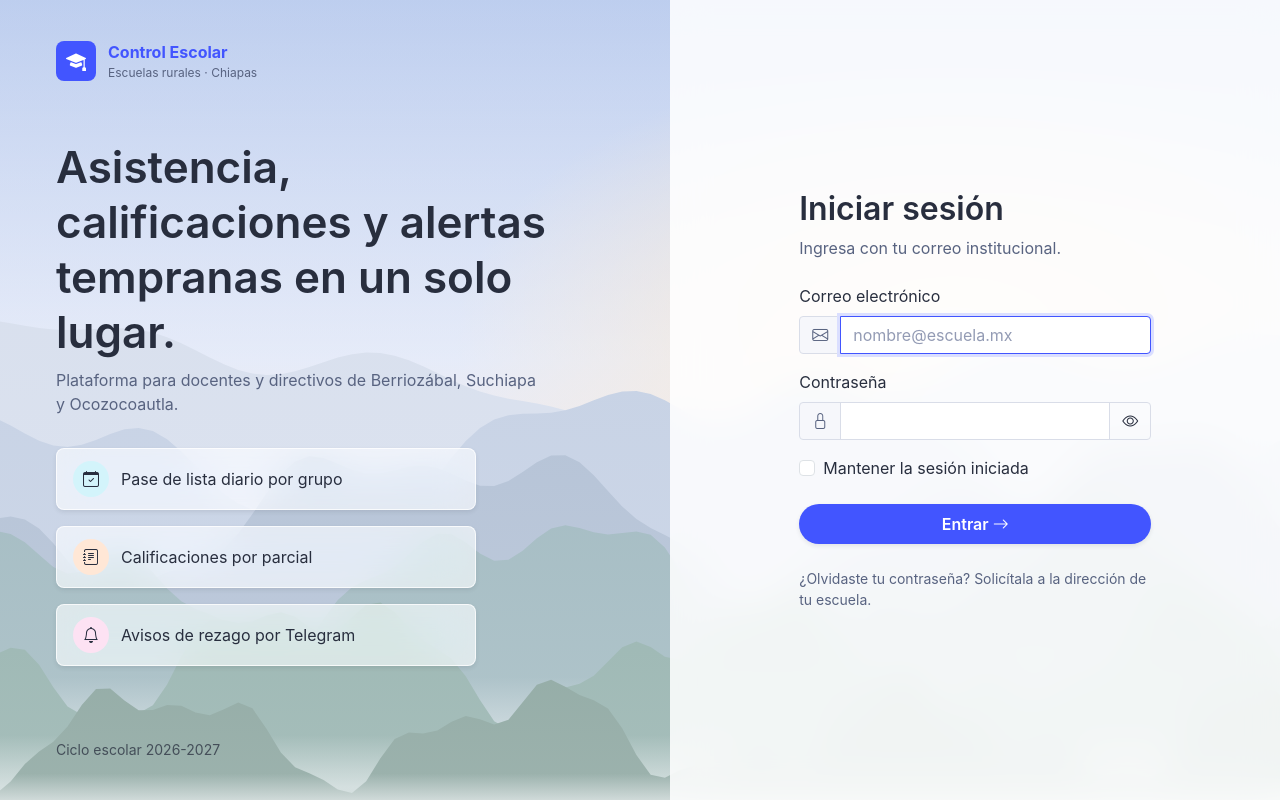
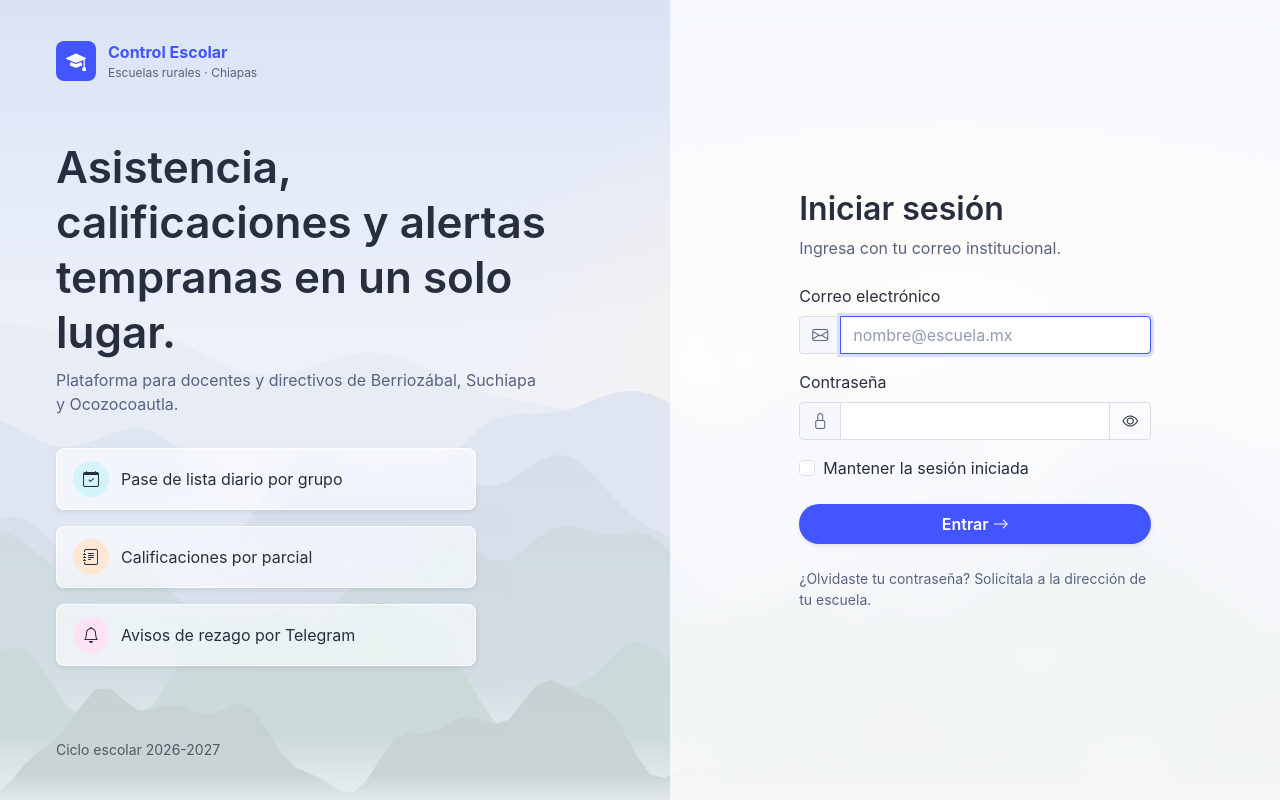
Before and after one commit to LuisAGA-1/ControlEscolar-Rural, an ASP.NET Core app: page /Login in a window 1280 px wide. Run offline with ASP.NET Core 8, Linux system fonts and the light colour scheme; some libraries are stand-ins or nearby versions.

Commit message:
Login: velo claro sobre la foto de fondo para que el texto se lea con fotos oscuras
Co-Authored-By: Claude Opus 5.5 <noreply@anthropic.com>
Claude-Session: https://claude.ai/code/session_01FXwNshS4fZd3SqgjxvqB9y

```diff
--- a/ControlEscolar/wwwroot/css/site.css
+++ b/ControlEscolar/wwwroot/css/site.css
@@ -254,7 +254,7 @@ body { background: transparent; }
 .tabla tbody tr:hover, .clase { background: rgba(255, 255, 255, .55); }
 .grupos .grupo { background: rgba(255, 255, 255, .5); }
 .encabezado h1, .encabezado p { text-shadow: 0 1px 12px rgba(255, 255, 255, .9); }
-.login-portada { background: transparent; }
+.login-portada { background: rgba(246, 247, 251, .5); }
 .login-panel { -webkit-backdrop-filter: blur(18px); backdrop-filter: blur(18px); }
 /* Navegadores sin desenfoque: paneles casi blancos para que el texto se lea igual */
 @supports not ((backdrop-filter: blur(1px)) or (-webkit-backdrop-filter: blur(1px))) {
```
